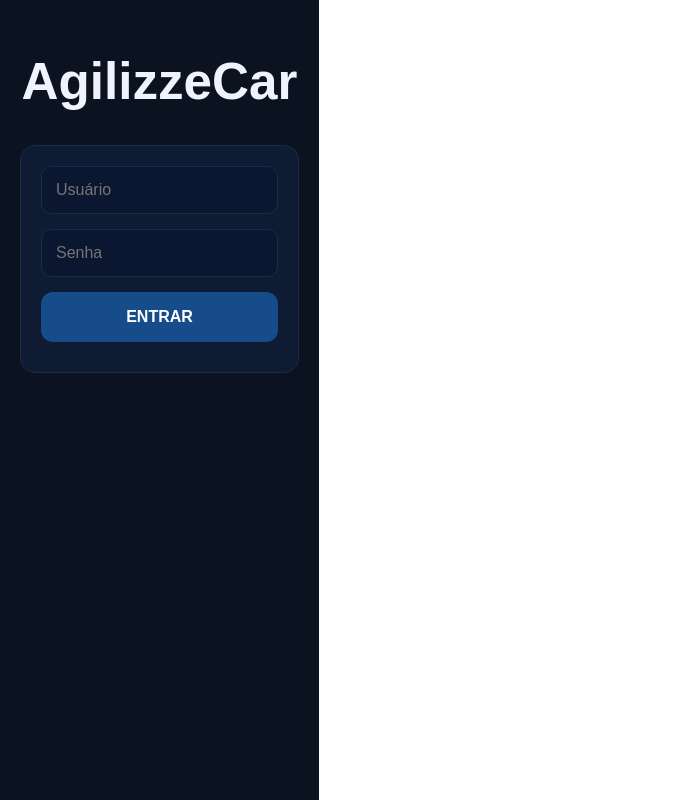
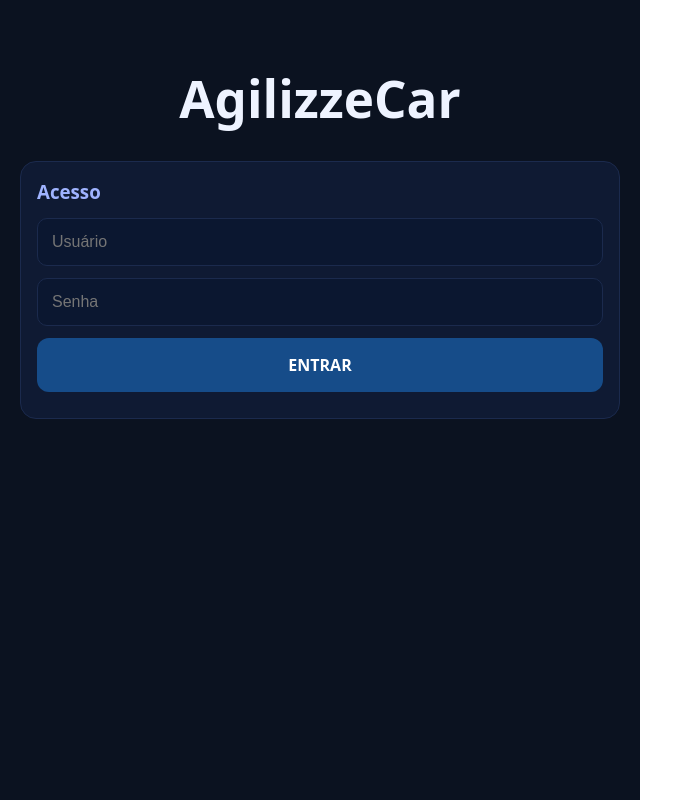
Before and after one commit to eduardosoaresnunes97-netizen/agillizecar, a React (Vite) app: page / in a window 1280 px wide. Shown: the whole page, without its empty margins (0-683 px from the left). Built offline with nearby package versions, Linux system fonts and the light colour scheme.

Commit message:
Update App.jsx

```diff
--- a/src/App.jsx
+++ b/src/App.jsx
@@ -1,8 +1,12 @@
-import React, { useEffect, useRef, useState, useCallback } from "react";
+import React, { useEffect, useRef, useState } from "react";
 import { initializeApp } from "firebase/app";
-import { getFirestore, doc, setDoc, getDoc, updateDoc, collection, addDoc, serverTimestamp, query, orderBy, limit, getDocs } from "firebase/firestore";
+import {
+  getFirestore, doc, setDoc, getDoc, updateDoc, collection,
+  addDoc, serverTimestamp, query, orderBy, limit, getDocs
+} from "firebase/firestore";
+import { BrowserMultiFormatReader } from "@zxing/browser";
 
-// 1. Config fora do App (Imutável)
+// ====== 1. CONFIGURAÇÃO E CONSTANTES (FORA DO APP) ======
 const firebaseConfig = {
   apiKey: "AIzaSyCWGF6yl-zNZquFQBb4Ax0i4PB8j0bCBRE",
   authDomain: "supervisao-carros.firebaseapp.com",
@@ -14,23 +18,26 @@ const firebaseConfig = {
 const app = initializeApp(firebaseConfig);
 const db = getFirestore(app);
 
+const SETORES = ["Entrada", "Pátio", "Oficina", "Funilaria", "Acessórios", "Lavagem", "Showroom", "Vendido"];
 const DARK = {
   bg: "#0b1220", card: "#0f1a33", border: "#1b2a4d", text: "#eef3ff",
-  blue: "#164c89", ok: "#10b981"
+  mut: "#9fb3ff", blue: "#164c89", blueH: "#1d63b4", ok: "#10b981"
 };
 
-// 2. COMPONENTES ESTÁTICOS (Essencial estar fora para não perder o foco)
-const StyledInput = ({ label, ...props }) => (
-  <div style={{ marginBottom: 15 }}>
-    {label && <label style={{ display: "block", marginBottom: 5, fontSize: 14, color: "#9fb3ff" }}>{label}</label>}
-    <input
-      {...props}
-      style={{
-        padding: 14, borderRadius: 10, border: `1px solid ${DARK.border}`,
-        background: "#0b1730", color: DARK.text, width: "100%", boxSizing: "border-box",
-        fontSize: "16px", outline: "none"
-      }}
-    />
+// ====== 2. COMPONENTES DE UI ESTÁTICOS (RESOLVE O PROBLEMA DO FOCO) ======
+const Container = ({ children }) => (
+  <div style={{ background: DARK.bg, color: DARK.text, minHeight: "100vh", width: "100%", padding: "20px", boxSizing: "border-box" }}>
+    <div style={{ maxWidth: "600px", margin: "0 auto" }}>{children}</div>
+  </div>
+);
+
+const Card = ({ title, children, style }) => (
+  <div style={{
+    background: DARK.card, border: `1px solid ${DARK.border}`,
+    borderRadius: 16, padding: 16, width: "100%", boxSizing: "border-box", marginBottom: 15, ...style
+  }}>
+    {title && <h3 style={{ margin: "0 0 12px 0", color: DARK.mut }}>{title}</h3>}
+    {children}
   </div>
 );
 
@@ -39,98 +46,203 @@ const BigButton = ({ children, onClick, color = DARK.blue, style }) => (
     onClick={onClick}
     style={{
       background: color, color: "white", border: 0, borderRadius: 12,
-      padding: "16px", fontWeight: 600, cursor: "pointer", width: "100%",
-      marginBottom: 10, ...style
+      padding: "16px", fontWeight: 600, cursor: "pointer", width: "100%", marginBottom: 10, ...style
     }}
   >
     {children}
   </button>
 );
 
-// 3. COMPONENTE PRINCIPAL
+const StyledInput = (props) => (
+  <input
+    {...props}
+    style={{
+      padding: 14, borderRadius: 10, border: `1px solid ${DARK.border}`,
+      background: "#0b1730", color: DARK.text, width: "100%", boxSizing: "border-box",
+      marginBottom: 12, fontSize: "16px", outline: "none", ...props.style
+    }}
+  />
+);
+
+// ====== 3. COMPONENTE PRINCIPAL ======
 export default function App() {
   const [view, setView] = useState("login");
 
-  // Agrupando estados para reduzir re-renders
-  const [loginData, setLoginData] = useState({ user: "", pass: "" });
-  const [carData, setCarData] = useState({ chassi: "", modelo: "", ano: "", cor: "" });
+  // Estados de Dados
+  const [loginForm, setLoginForm] = useState({ user: "", pass: "" });
+  const [carForm, setCarForm] = useState({ chassi: "", modelo: "", ano: "", cor: "" });
   const [currentUser, setCurrentUser] = useState(null);
+
+  // Estados de Listas e Scanner
   const [lista, setLista] = useState([]);
+  const [filtro, setFiltro] = useState("");
+  const [scanResult, setScanResult] = useState("");
+  const [novoSetor, setNovoSetor] = useState(SETORES[0]);
+  const videoRef = useRef(null);
+  const scannerRef = useRef(null);
 
-  // Handler de Input Genérico que mantém o foco
-  const handleLoginChange = (e) => {
-    const { name, value } = e.target;
-    setLoginData(prev => ({ ...prev, [name]: value }));
+  // --- Handlers de Input (Estáveis) ---
+  const onLoginChange = (e) => setLoginForm(prev => ({ ...prev, [e.target.name]: e.target.value }));
+  const onCarChange = (e) => setCarForm(prev => ({ ...prev, [e.target.name]: e.target.name === "chassi" ? e.target.value.toUpperCase() : e.target.value }));
+
+  // --- Ações do Firebase ---
+  const handleLogin = async (e) => {
+    e?.preventDefault();
+    const snap = await getDoc(doc(db, "users", loginForm.user.trim()));
+    if (snap.exists() && snap.data().senha === loginForm.pass) {
+      setCurrentUser({ nome: snap.data().nome, admin: snap.data().admin });
+      setView("home");
+    } else { alert("Usuário ou senha incorretos."); }
   };
 
-  const handleCarChange = (e) => {
-    const { name, value } = e.target;
-    setCarData(prev => ({ ...prev, [name]: name === "chassi" ? value.toUpperCase() : value }));
+  const salvarVeiculo = async () => {
+    if (!carForm.chassi || !carForm.modelo) return alert("Preencha Chassi e Modelo");
+    const id = carForm.chassi.trim().toUpperCase();
+    await setDoc(doc(doc(db, "vehicles", id)), { ...carForm, status: "Entrada", updatedAt: serverTimestamp() });
+    await addDoc(collection(db, "movements"), { chassi: id, tipo: "Entrada", user: currentUser.nome, createdAt: serverTimestamp() });
+    alert("Veículo cadastrado!");
+    setCarForm({ chassi: "", modelo: "", ano: "", cor: "" });
   };
 
-  const realizarLogin = async (e) => {
-    e?.preventDefault();
-    const snap = await getDoc(doc(db, "users", loginData.user.trim()));
-    if (snap.exists() && snap.data().senha === loginData.pass) {
-      setCurrentUser({ nome: snap.data().nome, admin: snap.data().admin });
-      setView("home");
-    } else {
-      alert("Erro de login");
-    }
+  const carregarHistorico = async () => {
+    const q = query(collection(db, "vehicles"), orderBy("updatedAt", "desc"));
+    const snap = await getDocs(q);
+    setLista(snap.docs.map(d => d.data()));
+    setView("historico");
   };
 
-  // Renderização Condicional Limpa
+  const carregarNotificacoes = async () => {
+    const q = query(collection(db, "movements"), orderBy("createdAt", "desc"), limit(20));
+    const snap = await getDocs(q);
+    setLista(snap.docs.map(d => ({ id: d.id, ...d.data() })));
+    setView("notificacoes");
+  };
+
+  // --- Lógica do Scanner ---
+  const ligarCamera = async () => {
+    const reader = new BrowserMultiFormatReader();
+    scannerRef.current = reader;
+    const devices = await BrowserMultiFormatReader.listVideoInputDevices();
+    reader.decodeFromVideoDevice(devices[0].deviceId, videoRef.current, (res) => {
+      if (res) setScanResult(res.text);
+    });
+  };
+
+  const atualizarStatus = async () => {
+    if (!scanResult) return alert("Leia um QR Code primeiro");
+    await updateDoc(doc(db, "vehicles", scanResult), { status: novoSetor, updatedAt: serverTimestamp() });
+    await addDoc(collection(db, "movements"), { chassi: scanResult, tipo: novoSetor, user: currentUser.nome, createdAt: serverTimestamp() });
+    alert("Status atualizado!");
+    setView("home");
+  };
+
+  // ====== RENDERIZAÇÃO DAS TELAS ======
+
   return (
-    <div style={{ background: DARK.bg, color: DARK.text, minHeight: "100vh", padding: 20, boxSizing: "border-box", fontFamily: "sans-serif" }}>
-      <div style={{ maxWidth: 500, margin: "0 auto" }}>
-
+    <Container>
+      {/* TELA DE LOGIN */}
       {view === "login" && (
-          <div key="view-login">
+        <div key="login-screen" style={{ marginTop: "50px" }}>
           <h1 style={{ textAlign: "center" }}>AgilizzeCar</h1>
-            <div style={{ background: DARK.card, padding: 20, borderRadius: 15, border: `1px solid ${DARK.border}` }}>
-              <StyledInput
-                name="user"
-                placeholder="Usuário"
-                value={loginData.user}
-                onChange={handleLoginChange}
-              />
-              <StyledInput
-                name="pass"
-                type="password"
-                placeholder="Senha"
-                value={loginData.pass}
-                onChange={handleLoginChange}
-              />
-              <BigButton onClick={realizarLogin}>ENTRAR</BigButton>
-            </div>
+          <Card title="Acesso">
+            <StyledInput name="user" placeholder="Usuário" value={loginForm.user} onChange={onLoginChange} />
+            <StyledInput name="pass" type="password" placeholder="Senha" value={loginForm.pass} onChange={onLoginChange} />
+            <BigButton onClick={handleLogin}>ENTRAR</BigButton>
+          </Card>
         </div>
       )}
 
+      {/* TELA HOME */}
       {view === "home" && (
-          <div key="view-home">
-            <h2>Bem-vindo, {currentUser?.nome}</h2>
-            <div style={{ display: "grid", gridTemplateColumns: "1fr 1fr", gap: 10 }}>
+        <div key="home-screen">
+          <div style={{ display: "flex", justifyContent: "space-between", marginBottom: 20 }}>
+            <h2>Menu</h2>
+            <span style={{ color: DARK.mut }}>{currentUser?.nome}</span>
+          </div>
+          <div style={{ display: "grid", gridTemplateColumns: "1fr 1fr", gap: "10px" }}>
+            <BigButton onClick={() => setView("scan")}>LER QR</BigButton>
             <BigButton onClick={() => setView("cadastrar")}>CADASTRAR</BigButton>
-              <BigButton onClick={() => setView("historico")}>HISTÓRICO</BigButton>
-              <BigButton onClick={() => setView("notificacoes")}>AVISOS</BigButton>
-              <BigButton color="#444" onClick={() => setView("login")}>SAIR</BigButton>
+            <BigButton onClick={carregarHistorico}>HISTÓRICO</BigButton>
+            <BigButton onClick={carregarNotificacoes}>NOTIFICAÇÕES</BigButton>
           </div>
+          <BigButton color="#444" onClick={() => setView("login")} style={{ marginTop: 20 }}>SAIR</BigButton>
         </div>
       )}
 
+      {/* TELA CADASTRAR */}
       {view === "cadastrar" && (
-          <div key="view-cad">
-            <h2>Novo Cadastro</h2>
-            <StyledInput name="chassi" label="Chassi" value={carData.chassi} onChange={handleCarChange} />
-            <StyledInput name="modelo" label="Modelo" value={carData.modelo} onChange={handleCarChange} />
-            <StyledInput name="ano" label="Ano" value={carData.ano} onChange={handleCarChange} />
-            <StyledInput name="cor" label="Cor" value={carData.cor} onChange={handleCarChange} />
-            <BigButton color={DARK.ok} onClick={() => alert("Salvando...")}>SALVAR</BigButton>
+        <div key="cad-screen">
+          <h2>Novo Veículo</h2>
+          <Card>
+            <StyledInput name="chassi" placeholder="Chassi" value={carForm.chassi} onChange={onCarChange} />
+            <StyledInput name="modelo" placeholder="Modelo" value={carForm.modelo} onChange={onCarChange} />
+            <StyledInput name="ano" placeholder="Ano" value={carForm.ano} onChange={onCarChange} />
+            <StyledInput name="cor" placeholder="Cor" value={carForm.cor} onChange={onCarChange} />
+            <BigButton color={DARK.ok} onClick={salvarVeiculo}>SALVAR NO SISTEMA</BigButton>
+            <BigButton color="#555" onClick={() => setView("home")}>VOLTAR</BigButton>
+          </Card>
+        </div>
+      )}
+
+      {/* TELA SCANNER */}
+      {view === "scan" && (
+        <div key="scan-screen">
+          <h2>Scanner QR</h2>
+          <Card>
+            <video ref={videoRef} style={{ width: "100%", borderRadius: 12, background: "#000", marginBottom: 15 }} />
+            {!scanResult && <BigButton onClick={ligarCamera}>LIGAR CÂMERA</BigButton>}
+
+            {scanResult && (
+              <>
+                <p>Veículo: <b>{scanResult}</b></p>
+                <select
+                  value={novoSetor}
+                  onChange={(e) => setNovoSetor(e.target.value)}
+                  style={{ width: "100%", padding: 14, borderRadius: 10, background: "#0b1730", color: "#fff", marginBottom: 15 }}
+                >
+                  {SETORES.map(s => <option key={s} value={s}>{s}</option>)}
+                </select>
+                <BigButton color={DARK.ok} onClick={atualizarStatus}>CONFIRMAR MUDANÇA</BigButton>
+              </>
+            )}
+            <BigButton color="#555" onClick={() => { scannerRef.current?.reset(); setView("home"); }}>VOLTAR</BigButton>
+          </Card>
+        </div>
+      )}
+
+      {/* TELA HISTÓRICO */}
+      {view === "historico" && (
+        <div key="hist-screen">
+          <h2>Estoque Atual</h2>
+          <StyledInput placeholder="Filtrar chassi..." value={filtro} onChange={(e) => setFiltro(e.target.value.toUpperCase())} />
+          {lista.filter(v => v.chassi.includes(filtro)).map((v, i) => (
+            <Card key={i} style={{ borderLeft: `4px solid ${DARK.blue}` }}>
+              <div style={{ display: "flex", justifyContent: "space-between" }}>
+                <b>{v.modelo}</b>
+                <span style={{ color: DARK.ok, fontSize: "14px" }}>{v.status}</span>
+              </div>
+              <div style={{ fontSize: "12px", color: DARK.mut }}>ID: {v.chassi}</div>
+            </Card>
+          ))}
           <BigButton color="#555" onClick={() => setView("home")}>VOLTAR</BigButton>
         </div>
       )}
 
+      {/* TELA NOTIFICAÇÕES */}
+      {view === "notificacoes" && (
+        <div key="notif-screen">
+          <h2>Últimas Atividades</h2>
+          {lista.map((m) => (
+            <Card key={m.id}>
+              <div style={{ fontSize: "14px" }}>🚗 <b>{m.chassi}</b> → <b style={{ color: DARK.mut }}>{m.tipo}</b></div>
+              <div style={{ fontSize: "11px", color: "#666", marginTop: 5 }}>
+                Por: {m.user} | {m.createdAt?.toDate().toLocaleString()}
               </div>
+            </Card>
+          ))}
+          <BigButton color="#555" onClick={() => setView("home")}>VOLTAR</BigButton>
         </div>
+      )}
+    </Container>
   );
 }
```
Lines whose indentation alone changed are shown as unchanged.
